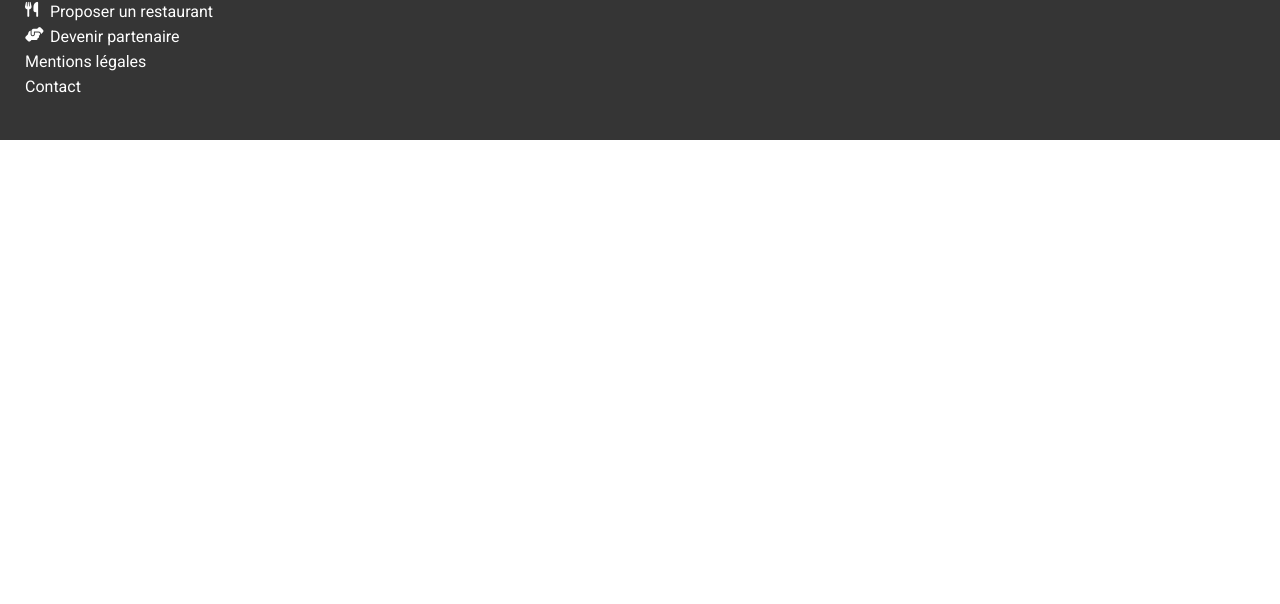
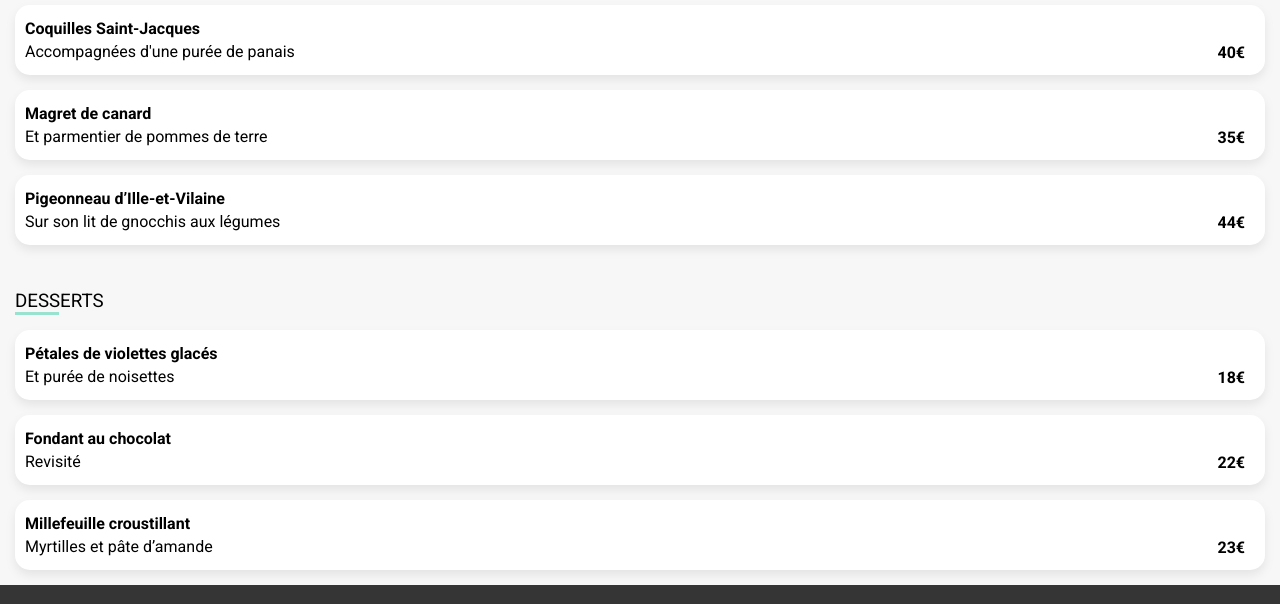
Before and after one commit to LouisMichelin/OhMyFood, a website: page restaurant.html in a window 1280 px wide. Shown: the part 720-1324 px from the top of the page. Before the commit the page ends 860 px from the top, so only its background shows below. Drawn offline with Linux system fonts and the light colour scheme; a web font is replaced by a local one.

Commit message:
Optimisations CSS + Finalisation HTML

```diff
--- a/restaurant.html
+++ b/restaurant.html
@@ -39,8 +39,6 @@
                 <div class="titreCategorie">
                     <h3>ENTREES</h3>
                 </div>
-
-
                 <div class="choixRepas">
                     <div class="platRepas">
                         <h4>Tartare de poulpe acidulé</h4>
@@ -53,7 +51,6 @@
                         <i class="fa-solid fa-circle-check"></i>
                     </div>
                 </div>
-
                 <div class="choixRepas">
                     <div class="platRepas">
                         <h4>Velouté de légumes d'antan</h4>
@@ -66,7 +63,6 @@
                         <i class="fa-solid fa-circle-check"></i>
                     </div>
                 </div>
-
                 <div class="choixRepas">
                     <div class="platRepas">
                         <h4>Soupe à l'oignon</h4>
@@ -79,7 +75,90 @@
                         <i class="fa-solid fa-circle-check"></i>
                     </div>
                 </div>
+            </div>
 
+            <div class="categorieRepas">
+                <div class="titreCategorie">
+                    <h3>PLATS</h3>
+                </div>
+                <div class="choixRepas">
+                    <div class="platRepas">
+                        <h4>Coquilles Saint-Jacques</h4>
+                        <p>Accompagnées d'une purée de panais</p>
+                    </div>
+                    <div class="prixRepas">
+                        <p>40€</p>
+                    </div>
+                    <div class="boutonChoisir">
+                        <i class="fa-solid fa-circle-check"></i>
+                    </div>
+                </div>
+                <div class="choixRepas">
+                    <div class="platRepas">
+                        <h4>Magret de canard</h4>
+                        <p>Et parmentier de pommes de terre</p>
+                    </div>
+                    <div class="prixRepas">
+                        <p>35€</p>
+                    </div>
+                    <div class="boutonChoisir">
+                        <i class="fa-solid fa-circle-check"></i>
+                    </div>
+                </div>
+                <div class="choixRepas">
+                    <div class="platRepas">
+                        <h4>Pigeonneau d’Ille-et-Vilaine</h4>
+                        <p>Sur son lit de gnocchis aux légumes</p>
+                    </div>
+                    <div class="prixRepas">
+                        <p>44€</p>
+                    </div>
+                    <div class="boutonChoisir">
+                        <i class="fa-solid fa-circle-check"></i>
+                    </div>
+                </div>
+            </div>
+
+            <div class="categorieRepas">
+                <div class="titreCategorie">
+                    <h3>DESSERTS</h3>
+                </div>
+                <div class="choixRepas">
+                    <div class="platRepas">
+                        <h4>Pétales de violettes glacés</h4>
+                        <p>Et purée de noisettes</p>
+                    </div>
+                    <div class="prixRepas">
+                        <p>18€</p>
+                    </div>
+                    <div class="boutonChoisir">
+                        <i class="fa-solid fa-circle-check"></i>
+                    </div>
+                </div>
+                <div class="choixRepas">
+                    <div class="platRepas">
+                        <h4>Fondant au chocolat</h4>
+                        <p>Revisité</p>
+                    </div>
+                    <div class="prixRepas">
+                        <p>22€</p>
+                    </div>
+                    <div class="boutonChoisir">
+                        <i class="fa-solid fa-circle-check"></i>
+                    </div>
+                </div>
+                <div class="choixRepas">
+                    <div class="platRepas">
+                        <h4>Millefeuille croustillant</h4>
+                        <p>Myrtilles et pâte d’amande</p>
+                    </div>
+                    <div class="prixRepas">
+                        <p>23€</p>
+                    </div>
+                    <div class="boutonChoisir">
+                        <i class="fa-solid fa-circle-check"></i>
+                    </div>
+                </div>
             </div>
 
 
--- a/sass/pages/restaurant/_entete-restaurant.scss
+++ b/sass/pages/restaurant/_entete-restaurant.scss
@@ -1,5 +1,5 @@
 .image-restaurant {
-    height: 300px;
+    height: 265px;
     background-color: $couleur-gris-1;
 
     .imageBackground {
--- a/sass/pages/restaurant/_menu.scss
+++ b/sass/pages/restaurant/_menu.scss
@@ -11,6 +11,7 @@
         width: fit-content;
 
         h3 {
+            margin-top: 30px;
             font-weight: normal;
             width: 50%;
             border-bottom: 3px solid $couleur-tertiaire;
@@ -34,7 +35,7 @@
                 display: flex;
                 opacity: 1;
                 position: absolute;
-                right: 15px;
+
             }
 
             .prixRepas {
```
Also changed, not shown: css/restaurant.css, 1 other file.
